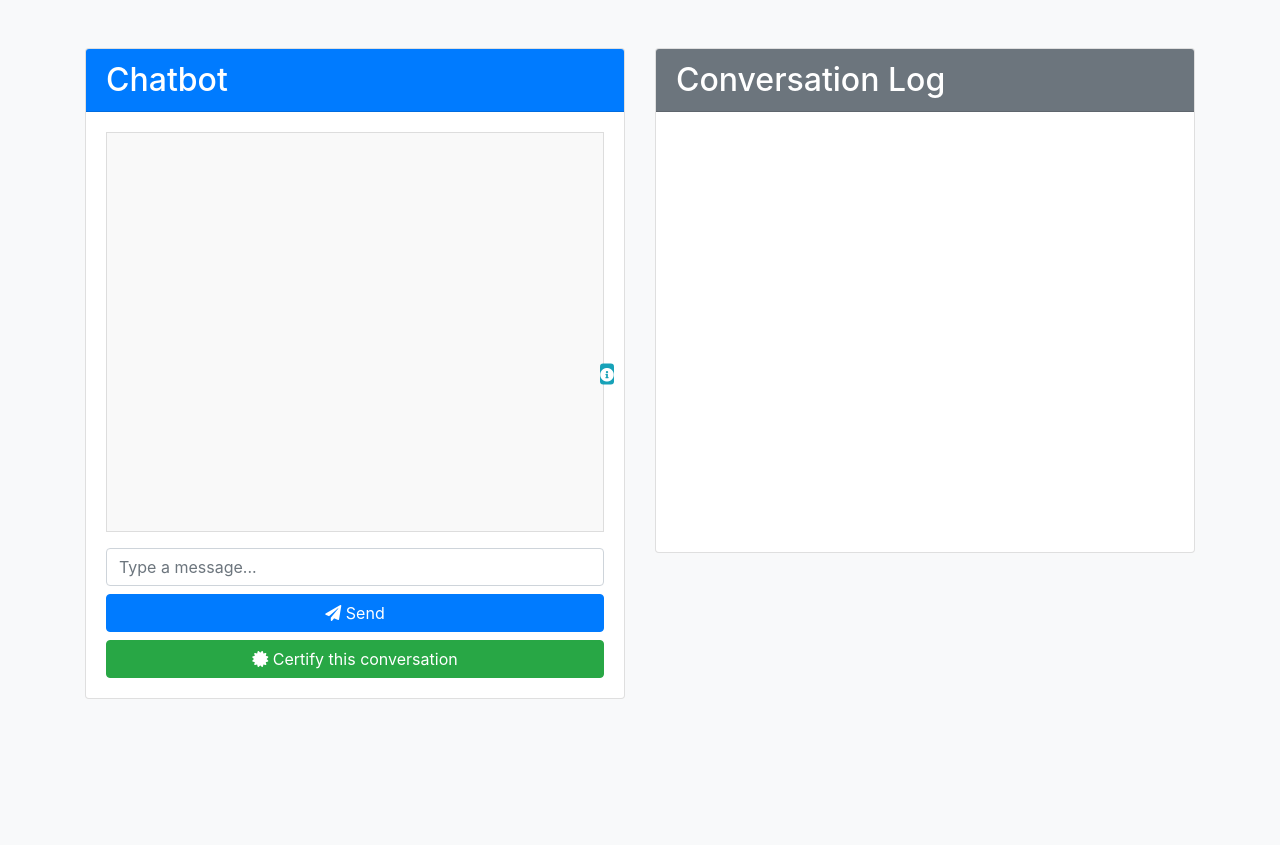
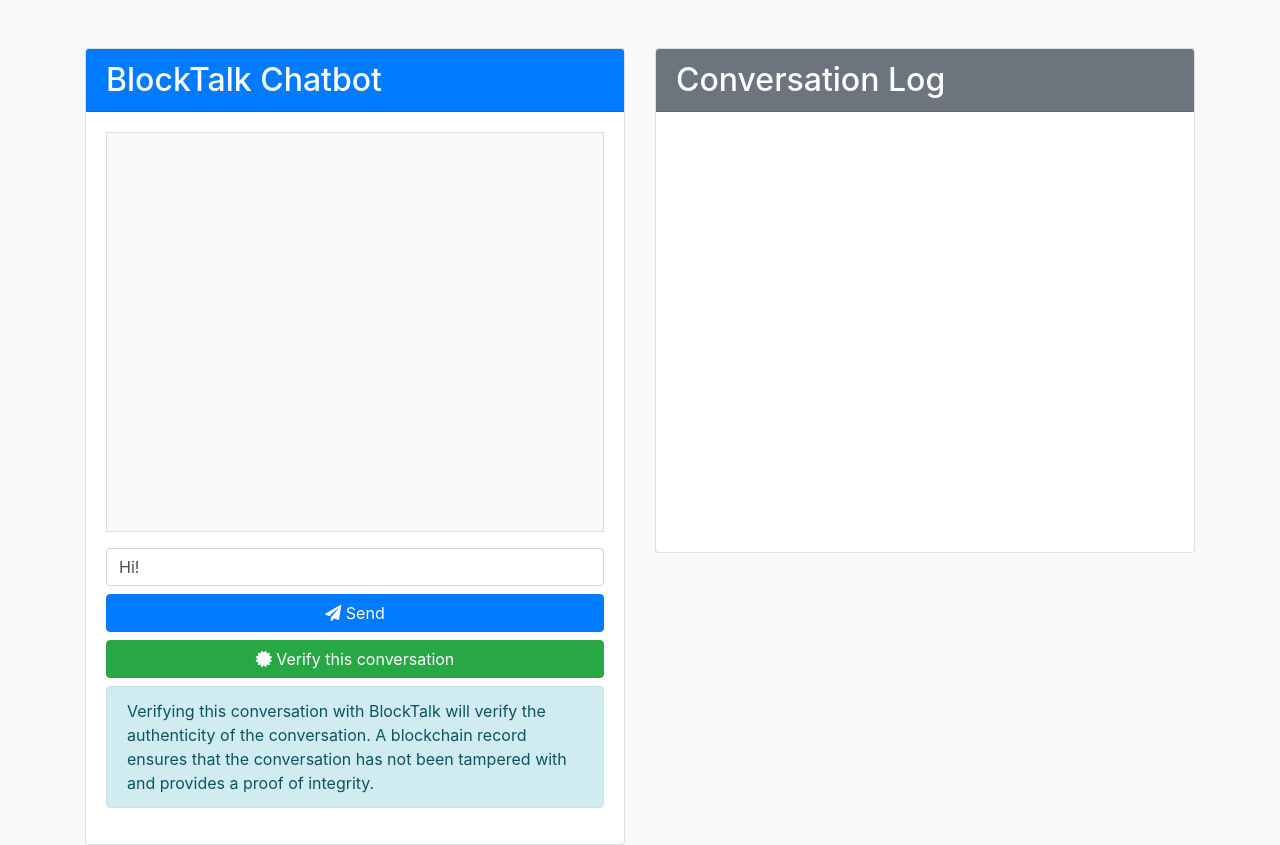
Before and after one commit to Christof93/BlockChatDemo, a Flask app: page / in a window 1280 px wide. Before the commit the page ends 699 px from the top, so only its background shows below. Run offline with Flask 3, Linux system fonts and the light colour scheme; some libraries are stand-ins or nearby versions.

Commit message:
fix problems

```diff
--- a/app.py
+++ b/app.py
@@ -2,7 +2,10 @@ from flask import Flask, render_template, request, jsonify
 from datetime import datetime
 import hashlib
 import shortuuid
+import secrets
+import time
 
+from copy import copy
 from cryptography.hazmat.primitives.asymmetric import rsa, padding
 from cryptography.hazmat.primitives import hashes, serialization
 from cryptography.hazmat.primitives.asymmetric.padding import PKCS1v15
@@ -16,6 +19,13 @@ private_key = rsa.generate_private_key(
     backend=default_backend()
 )
 
+BOT_RESPONSES = [
+    'Hi there! How can I help you?',
+    'Yes! We take returns at no extra cost. I\'ll email a shipping label and return instructions!',
+    'No, worries! Do you have any other questions?'
+]
+previousMessages = []
+
 # Derive public key from private key
 public_key = private_key.public_key()
 
@@ -26,10 +36,17 @@ def index():
 @app.route('/chat', methods=['POST'])
 def chat():
     user_message = request.json.get('message')
-    id = request.json.get('id')
-    bot_response = get_bot_response(user_message)
+    id = int(request.json.get('nr'))*2
+    if id==0:
+        while (len(previousMessages)>0):
+            previousMessages.pop()
+    time.sleep(1)
+    bot_response = get_bot_response(request.json.get('nr'))
     user_log = log_conversation('User', user_message, id)
-    bot_log = log_conversation('Bot', bot_response, id)
+    previousMessages.append(user_log['TimestampTxId'])
+    bot_log = log_conversation('Bot', bot_response, id+1)
+    previousMessages.append(bot_log['TimestampTxId'])
+
     return jsonify({'response': bot_response, 'logs': [user_log, bot_log]})
 
 @app.route('/certify', methods=['POST'])
@@ -47,36 +64,41 @@ def certify():
 
     return jsonify({'success': True})
 
-def get_bot_response(message):
-    if 'hello' in message.lower():
-        return 'Hi there! How can I help you?'
-    else:
+def get_bot_response(message_nr):
+    try:
+        return BOT_RESPONSES[message_nr]
+    except IndexError:
         return 'I am just a simple bot. I cannot understand complex queries yet.'
 
 def log_conversation(sender, message, id):
     timestamp = datetime.now().isoformat()
     log_entry = {
-        'uri':f"urn:trusteez:blocktalk:v1:{id}",
+        'uri': f"urn:trusteez:blocktalk:v1:{id}",
         'conversationId': shortuuid.uuid(),
         'timestamp': timestamp,
         'sender': sender,
         'message': message,
-        'lastMessages': getLastMessages()
+        'lastMessages': previousMessages.copy(),
     }
+    log_entry = addSignature(log_entry)
+
+    log_hash = hashlib.sha256(str(log_entry).encode()).hexdigest()
+    log_entry['TimestampTxId'] = blockchainTimestamp(log_hash)
+    return log_entry
+
+def addSignature(message):
     signed = private_key.sign(
-        str(log_entry).encode(),
+        str(message).encode(),
         padding.PKCS1v15(),
         hashes.SHA256()
     )
-    log_entry['signature'] = signed.hex()
+    message['signature'] = signed.hex()
+    return message
 
-    log_hash = hashlib.sha256(str(log_entry).encode()).hexdigest()
-    print(f'Logged to "blockchain": {log_entry} with hash: {log_hash}')
-
-    return log_entry
-
-def getLastMessages():
-    return []
+def blockchainTimestamp(message):
+    tx_id = "0x" + secrets.token_hex(32)
+    print(f'Logged to "blockchain": {message} with hash: {tx_id}')
+    return tx_id
 
 if __name__ == '__main__':
     app.run(debug=True)
--- a/requirements.txt
+++ b/requirements.txt
@@ -1,2 +1,4 @@
 Flask
 opentimestamps-client
+cryptography
+shortuuid
--- a/static/js/script.js
+++ b/static/js/script.js
@@ -1,6 +1,13 @@
 document.addEventListener('DOMContentLoaded', () => {
     const chatWindow = document.getElementById('chat-window');
     const conversationLog = document.getElementById('conversation-log');
+    const QUESTIONS = [
+        "Hi!",
+        "I received a faulty product. Can I return it for free?",
+        "Thank you!",
+    ]
+    questionIndex=0
+    document.getElementById('chat-input').value = QUESTIONS[questionIndex]
 
     function sendMessage() {
         const input = document.getElementById('chat-input');
@@ -13,23 +20,36 @@ document.addEventListener('DOMContentLoaded', () => {
             headers: {
                 'Content-Type': 'application/json'
             },
-            body: JSON.stringify({ message: message })
+            body: JSON.stringify({ message: message, nr: questionIndex })
         })
         .then(response => response.json())
         .then(data => {
             // Display user message and bot response
             data.logs.forEach(log => displayLog(log));
+            chatWindow.children.item(chatWindow.children.length-1).remove()
             displayMessage('Bot', data.response);
+            if (questionIndex < QUESTIONS.length - 1) {
+                input.value = QUESTIONS[++questionIndex]
+            } else {
+                questionIndex=0
+                input.value = QUESTIONS[questionIndex]
+            }
         });
 
         // Display user message
         displayMessage('User', message);
+        displayMessage('Bot', '...');
+
         input.value = '';
     }
 
     function displayMessage(sender, message) {
-        const messageElement = document.createElement('div');
-        messageElement.textContent = `${sender}: ${message}`;
+        const messageElement = document.createElement('div')
+        messageElement.classList.add(
+            "message",
+            sender.toLowerCase()
+        );
+        messageElement.innerHTML = `<strong>${sender}</strong>: ${message}`;
         chatWindow.appendChild(messageElement);
     }
 
@@ -48,6 +68,8 @@ document.addEventListener('DOMContentLoaded', () => {
             signature: shortSignature,
             urn: log.uri,
             conversationId: log.conversationId,
+            TimestampTxId: log.TimestampTxId,
+            previousMessages: log.lastMessages,
         };
 
         logEntry.textContent = JSON.stringify(logObject, null, 2);
@@ -76,9 +98,9 @@ document.addEventListener('DOMContentLoaded', () => {
         .then(response => response.json())
         .then(data => {
             if (data.success) {
-                alert('Conversation certified successfully!');
+                alert('Conversation verified successfully!');
             } else {
-                alert('Failed to certify conversation.');
+                alert('Failed to verify conversation.');
             }
         });
     };
--- a/templates/index.html
+++ b/templates/index.html
@@ -3,7 +3,7 @@
 <head>
     <meta charset="UTF-8">
     <meta name="viewport" content="width=device-width, initial-scale=1.0">
-    <title>Chatbot Interface</title>
+    <title>BlockTalk Chatbot</title>
     <link rel="stylesheet" href="https://stackpath.bootstrapcdn.com/bootstrap/4.5.2/css/bootstrap.min.css">
     <link rel="stylesheet" href="https://cdnjs.cloudflare.com/ajax/libs/font-awesome/5.15.4/css/all.min.css">
     <link rel="stylesheet" href="{{ url_for('static', filename='css/styles.css') }}">
@@ -15,7 +15,7 @@
             <div class="col-md-6">
                 <div class="card">
                     <div class="card-header bg-primary text-white">
-                        <h2 class="mb-0">Chatbot</h2>
+                        <h2 class="mb-0">BlockTalk Chatbot</h2>
                     </div>
                     <div class="card-body">
                         <div class="chat-window" id="chat-window"></div>
@@ -26,15 +26,12 @@
                             </button>
                             <div class="d-flex mt-2">
                                 <button id="certify-btn" class="btn btn-success btn-block position-relative" onclick="certifyConversation(event)">
-                                    <i class="fas fa-certificate"></i> Certify this conversation
-                                    <button class="btn btn-info btn-sm position-absolute" type="button" data-toggle="collapse" data-target="#info-collapse" style="top: 50%; right: 10px; transform: translateY(-50%); border: none; padding: 0;">
-                                        <i class="fas fa-info-circle"></i>
-                                    </button>
+                                    <i class="fas fa-certificate"></i> Verify this conversation
                                 </button>
                             </div>
-                            <div id="info-collapse" class="collapse mt-2">
+                            <div id="info-collapse" class="mt-2">
                                 <div class="alert alert-info" role="alert">
-                                    Certifying this conversation with BlockTalk will create a record on the blockchain to verify the authenticity of the conversation. This record helps ensure that the conversation has not been tampered with and provides a proof of integrity.
+                                    Verifying this conversation with BlockTalk will verify the authenticity of the conversation. A blockchain record ensures that the conversation has not been tampered with and provides a proof of integrity.
                                 </div>
                             </div>
                         </div>
```
